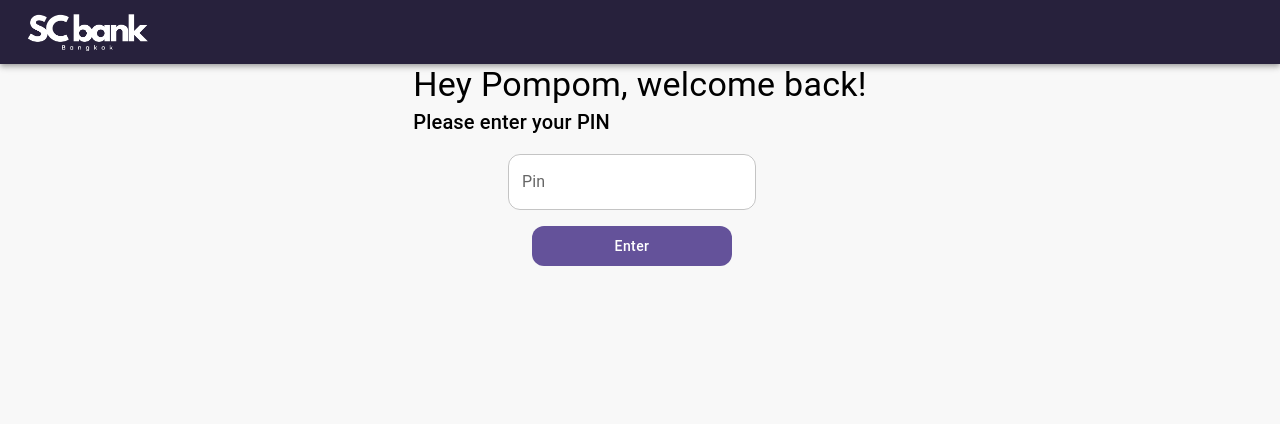
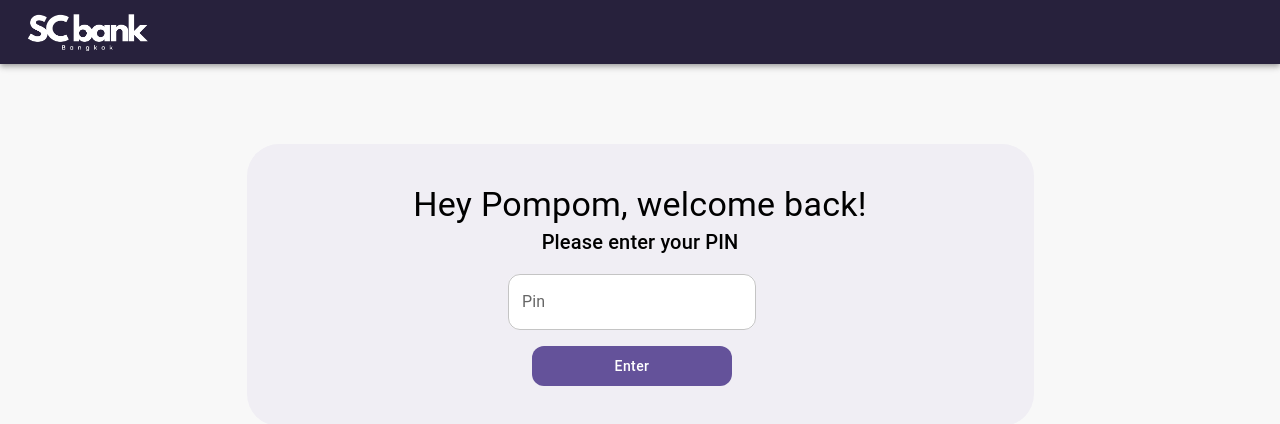
Before and after one commit to yverenoir/atm-web-app, a React (Create React App) app: page /pin in a window 1280 px wide. Shown: the top 424 px of the page. Built offline with nearby package versions, Linux system fonts and the light colour scheme.

Commit message:
feat: add card container around content

```diff
--- a/src/Layout.tsx
+++ b/src/Layout.tsx
@@ -1,18 +1,25 @@
 import React from 'react';
 import './App.css';
-import {AppBar, Toolbar} from "@mui/material";
+import {AppBar, Box, Grid, Toolbar} from "@mui/material";
 import logo from "./logo.png";
 
 function Layout(props: any) {
 
     return (
-        <div>
+        <div style={{textAlign: "center"}}>
             <AppBar position={"static"}>
                 <Toolbar>
                     <img className={"logo"} src={logo}/>
                 </Toolbar>
             </AppBar>
-            <div>{props.children}</div>
+            <Box p={5}></Box>
+            <Grid container direction={"column"} alignItems={"center"}>
+                <Grid item>
+                    <Box sx={{backgroundColor: '#F0EEF4', borderRadius: '32px', width: '787px'}}>
+                        <Box p={5}>{props.children}</Box>
+                    </Box>
+                </Grid>
+            </Grid>
         </div>
     );
 }
```
